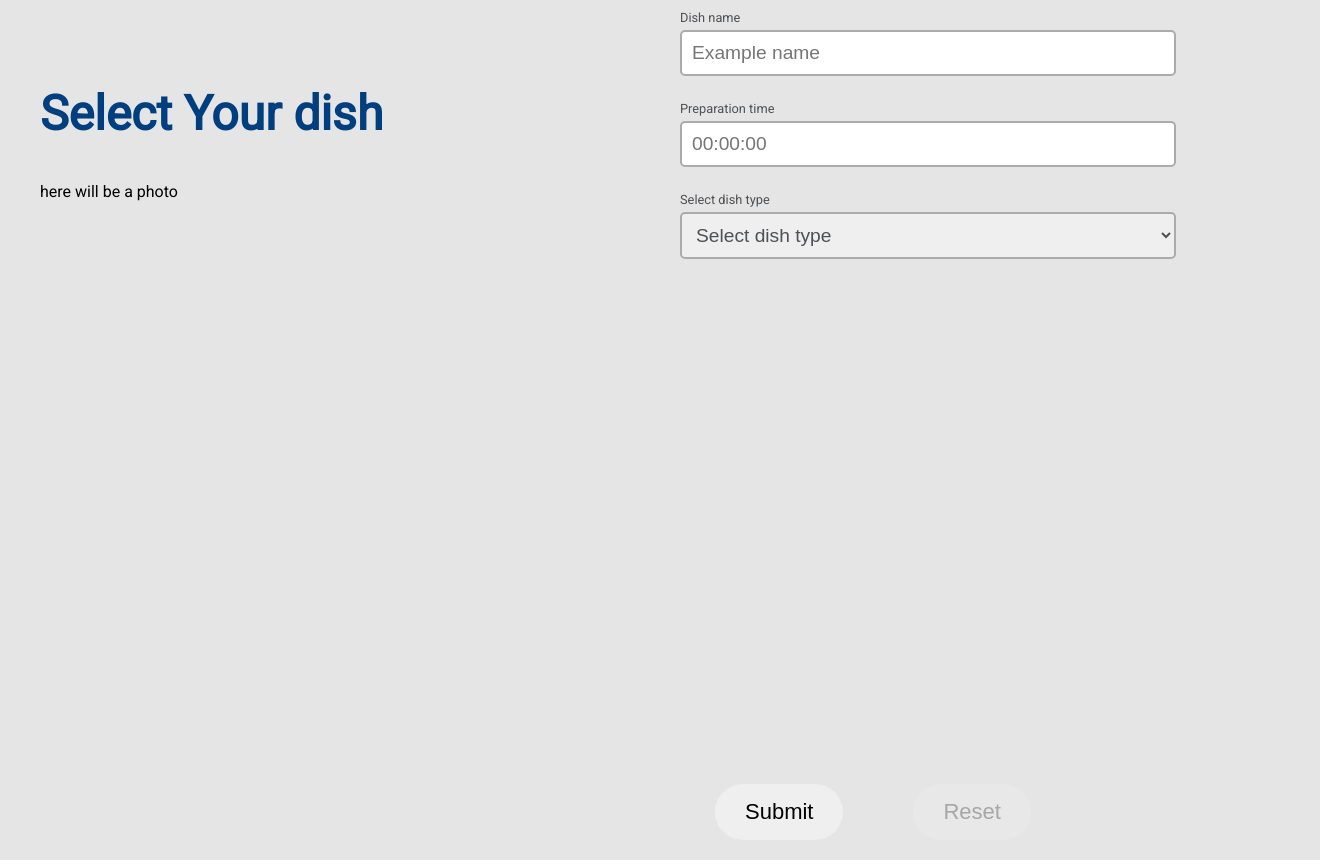
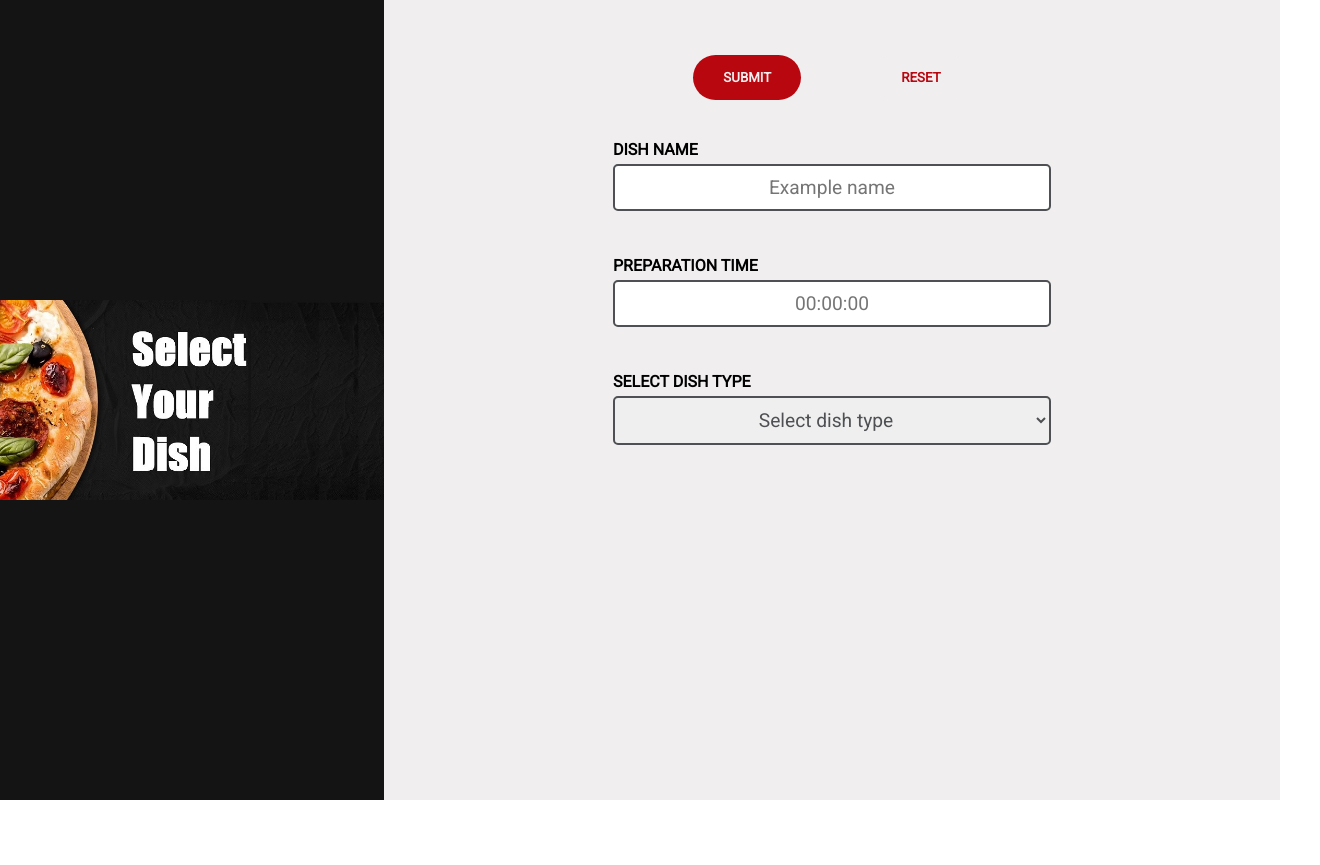
Before and after one commit to magmat88/dishes-form, a React (Create React App) app: page / in a window 1280 px wide. Shown: the whole page, 1320 px wide, since content can reach past the window. After the commit the page ends 800 px from the top, so only its background shows below. Built offline with nearby package versions, Linux system fonts and the light colour scheme.

Commit message:
Added conditional styling of form fields Improved responsive view

```diff
--- a/src/app/App.scss
+++ b/src/app/App.scss
@@ -3,89 +3,37 @@
 @import "../styles/variables/variables.scss";
 
 .app {
-    align-items: center;
+    align-items: space-between;
     background-color: $color_light;
     display: flex;
     flex-direction: column;
-    font-family: $font_default;
     font-size: 1rem;
-    justify-content: center;
-    width: 100%;
     height: 100vh;
     margin: 0;
-    padding: 30px 20px;
+    padding: 0;
+    width: 100%;
 
     .app__dishesForm {
+        align-items: flex-start;
         display: flex;
-        width: 100%;
+        flex-direction: column;
+        margin: 40px 10px;
+        width: 90%;
     }
 
-    .app__header {
-        display: flex;
-        flex-direction: column;
-        text-align: left;
-        width: 100%;
-        padding: 20px;
-        margin-top: 30px;
+    .img--fitted {
+        @extend %imgFitted;
     }
 
-    .app__dishList--unordered {
-        color: $color_dark;
-        list-style-type: none;
-        font-size: 1.2rem;
-        line-height: 2.5rem;
-        padding-left: 20px;
+    .app__img--large {
+        @extend %imgLarge;
     }
 
-    .app__text--large {
-        font-size: 2rem;
-        color: $color_contrast;
-    }
-
-    @include forMediumScreens($breakpoint-medium, $breakpoint-large) {
+    @include forLargeScreens($breakpoint-medium) {
         flex-direction: row;
 
-        .app__header,
         .app__dishesForm {
-            width: 50%;
-            min-height: 100vh;
-        }
-
-        .app__header {
-        }
-
-        .app__dishesForm {
-        }
-
-
-        .app__dishList--unordered {
-            font-size: 1.5rem;
-            line-height: 2.5rem;
-            padding-left: 20px;
-        }
-
-        .app__text--large {
-            font-size: 3rem;
-        }
-    }
-
-    @include forLargeScreens($breakpoint-large) {
-        flex-direction: row;
-
-        .app__dishList--unordered {
-            font-size: 1.5rem;
-            line-height: 2.5rem;
-            padding-left: 20px;
-        }
-
-        .app__text--large {
-            font-size: 3rem;
-        }
-
-        .app__header,
-        .app__dishesForm {
-            width: 50%;
-            min-height: 100vh;
+            width: 70%;
         }
     }
 }
--- a/src/app/App.tsx
+++ b/src/app/App.tsx
@@ -1,16 +1,17 @@
 import React from 'react';
+import axios from 'axios';
+import { TAGNAME_INPUT, TAGNAME_SELECT, URL } from '../config/constants';
 import DishesForm from '../components/DishesForm/DishesForm';
-import { TAGNAME_INPUT, TAGNAME_SELECT, URL } from '../config/constants';
-import axios from 'axios';
 import './App.scss';
 
 function handleSubmit(event: any) {
-  //check if there are no Validation errors
-
   event.preventDefault();
   const data: any = {};
   for (let element of event.target) {
-    if (element.tagName === TAGNAME_INPUT || element.tagName === TAGNAME_SELECT) {
+    if (
+      element.tagName === TAGNAME_INPUT ||
+      element.tagName === TAGNAME_SELECT
+    ) {
       if (
         element.name === 'no_of_slices' ||
         element.name === 'slices_of_bread' ||
@@ -65,21 +66,31 @@ function handleSubmit(event: any) {
     });
 }
 
+//source of image: https://pixabay.com/pl/photos/pizza-wz%c3%b3r-tekstura-t%c5%82o-pomidor-5143513/
+function ImgHeader() {
+  return (
+    <figure className="app__img--large">
+      <img
+        src={require('../images/headerImg.jpg')}
+        alt="pizza"
+        className="img--fitted"
+      />
+    </figure>
+  );
+}
+
 export function App() {
   return (
-    <main className="app">
-      <section className="app__header">
-        <h1 className="app__text--large">Select Your dish</h1>
-        {'here will be a photo'}
-      </section>
-      <section className="app__dishesForm">
+    <section className="app">
+      <ImgHeader />
+      <article className="app__dishesForm">
         <DishesForm
           handleSubmit={handleSubmit}
           reset={undefined}
           pristine={undefined}
           submitting={undefined}
         />
-      </section>
-    </main>
+      </article>
+    </section>
   );
 }
--- a/src/components/DishesForm/DishesForm.scss
+++ b/src/components/DishesForm/DishesForm.scss
@@ -3,48 +3,72 @@
 @import "../../styles/variables/variables.scss";
 
 .dishesForm {
+    align-items: center;
     display: flex;
     flex-direction: column;
-    align-items: left;
-    justify-content: flex-start;
-    width: 80%;
-    // border: 1px solid  green;
-    height: 850px;
+    justify-content: center;
+    margin: 0;
+    padding: 0;
+    width: 100%;
+
+    .dishesForm__btns {
+        display: flex;
+        flex-direction: row;
+        justify-content: center;
+    }
 
     .dishesForm__fields {
-        height: 800px;
+        background-color: $color_light;
+        display: flex;
+        flex-direction: column;
+        // height: 100vh;
+        height: 50px;
+        padding: 20px;
+        width: 90%;
     }
 
     .dishesForm__field {
         display: flex;
         flex-direction: column;
-        justify-content: flex-start;
-        width: 100%;
-        margin: 0 0 20px 0;
+        height: 600px;
     }
 
     .dishesForm__label {
-        font-size: 0.8rem;
+        @extend %textLabel;
         padding: 5px 0;
     }
 
-    .dishesForm__label--standard {
-        color: $color_grey;
+    .dishesForm__error {
+        height: 40px;
     }
 
-    .dishesForm__label--focused {
-        color: $color_contrast;
+    .dishesForm__label--warning,
+    .text--warning {
+        @extend %textWarning;
     }
 
-    .dishesForm__label--alert {
-        color: $color_alert;
+    .dishesForm__label--valid {
+        @extend %textValid;
     }
 
-    .dishesForm__input {
-        font-size: 1.2rem;
-        padding: 10px;
-        border-radius: 5px;
-        border: 2px solid;
+    .dishesForm__label--alert,
+    .text--alert {
+        @extend %textAlert;
+    }
+
+    .dishesForm__input--warning {
+        border-color: $color_warn;
+        color: $color_warn;
+    }
+
+    .dishesForm__input--valid {
+        border-color: $color_valid;
+        color: $color_valid;
+    }
+
+    .dishesForm__input--alert {
+        border-color: $color_alert;
+        color: $color_alert;
     }
 
     .dishesForm__input--standard {
@@ -52,24 +76,24 @@
         color: $color_grey;
     }
 
-    .dishesForm__input--focused {
-        border-color: $color_contrast;
-        color: $color_contrast;
+    .dishesForm__input {
+        display: flex;
+        justify-content: flex-start;
+        @extend %textStandard;
+        padding: 10px;
+        border-radius: 5px;
+        border: 2px solid;
+        // color: $color_grey;
+
+        input[type="text"] {
+            background: transparent;
+            border: none;
+            width: 82vw;
+        }
     }
 
-    .dishesForm__input--without-label {
-        margin: 45px 0;
-    }
-
-    .dishesForm__input--alert {
-        border-color: $color_alert;
-        color: $color_alert;
-
-    }
-
-    .dishesForm__btns {
-        display: flex;
-        flex-direction: row;
+    .dishesForm__input--valid {
+        border-color: $color_light-grey;
     }
 
     .btn {
@@ -77,14 +101,32 @@
     }
 
     .btn--light {
-        // @extend %btnLight;
+        @extend %btnLight;
     }
 
     .btn--contrast {
-        // @extend %btnContrast;
+        @extend %btnContrast;
     }
 
-    .btn--hidden {
-        // display: none;
+    .text--description {
+        @extend %textDescription;
+    }
+
+    @include forMediumScreens($breakpoint-small, $breakpoint-medium) {
+        align-items: center;
+
+        .dishesForm__btns {
+            flex-direction: row;
+        }
+
+        .dishesForm__fields {
+            max-width: 60%;
+        }
+    }
+
+    @include forLargeScreens($breakpoint-medium) {
+        .dishesForm__fields {
+            width: 50%;
+        }
     }
 }
--- a/src/components/DishesForm/DishesForm.tsx
+++ b/src/components/DishesForm/DishesForm.tsx
@@ -20,7 +20,22 @@ interface DishesFormProps {
 function renderDishesFormInput(field: any): JSX.Element {
   return (
     <div className="dishesForm__field">
-      <label className="dishesForm__label dishesForm__label--standard">
+      <label
+        className={`dishesForm__label ${
+          field.type !== 'range' && field.meta.touched && field.meta.error
+            ? 'dishesForm__label--alert'
+            : field.type !== 'range' && field.meta.touched && field.meta.warning
+            ? 'dishesForm__label--warning'
+            : field.type !== 'range' &&
+              field.meta.touched &&
+              !field.meta.error &&
+              !field.meta.warning
+            ? 'dishesForm__label--valid'
+            : field.type === 'range' && field.meta.touched
+            ? 'dishesForm__label--valid'
+            : null
+        }`}
+      >
         {field.label}
       </label>
       <input
@@ -31,15 +46,30 @@ function renderDishesFormInput(field: any): JSX.Element {
         min={field?.min}
         step={field?.step}
         className={
-          field.type !== 'range'
-            ? `dishesForm__input dishesForm__input--standard`
+          field.type !== 'range' && field.meta.touched && field.meta.error
+            ? 'dishesForm__input dishesForm__input--standard dishesForm__input--alert'
+            : field.type !== 'range' && field.meta.touched && field.meta.warning
+            ? 'dishesForm__input dishesForm__input--standard dishesForm__input--warning'
+            : field.type !== 'range' &&
+              field.meta.touched &&
+              !field.meta.error &&
+              !field.meta.warning
+            ? 'dishesForm__input dishesForm__input--standard dishesForm__input--valid'
+            : field.type !== 'range'
+            ? 'dishesForm__input dishesForm__input--standard'
             : null
         }
       />
-      {field.meta.touched && <p className="text--danger">{field.meta.error}</p>}
-      {!field.meta.error && field.meta.touched && (
-        <p className="text--danger">{field.meta.warning}</p>
-      )}
+      <article className="dishesForm__error">
+        {field.meta.touched && (
+          <p className="text--description text--alert">{field.meta.error}</p>
+        )}
+        {!field.meta.error && field.meta.touched && (
+          <p className="text--description text--warning">
+            {field.meta.warning}
+          </p>
+        )}
+      </article>
     </div>
   );
 }
@@ -47,23 +77,38 @@ function renderDishesFormInput(field: any): JSX.Element {
 function renderDishesFormSelect(field: any): JSX.Element {
   return (
     <div className="dishesForm__field">
-      <label className="dishesForm__label dishesForm__label--standard">
+      <label
+        className={`dishesForm__label ${
+          field.meta.touched && field.meta.error
+            ? 'dishesForm__label--alert'
+            : field.meta.touched && !field.meta.error
+            ? 'dishesForm__label--valid'
+            : null
+        }`}
+      >
         {field.label}
       </label>
       <select
         {...field.input}
         placeholder={field?.placeholder}
-        className="dishesForm__input dishesForm__input--standard"
+        className={`dishesForm__input ${
+          field.meta.touched && field.meta.error
+            ? 'dishesForm__input--alert'
+            : field.meta.touched && !field.meta.error
+            ? 'dishesForm__input--valid'
+            : 'dishesForm__input--standard'
+        }`}
       >
         <option value="">Select dish type</option>
         <option value="pizza">Pizza</option>
         <option value="soup">Soup</option>
         <option value="sandwich">Sandwich</option>
       </select>
-      {field.meta.touched && <p className="text--danger">{field.meta.error}</p>}
-      {!field.meta.error && field.meta.touched && (
-        <p className="text--alert">{field.meta.warning}</p>
-      )}
+      <article className="dishesForm__error">
+        {field.meta.touched && (
+          <p className="text--description text--alert">{field.meta.error}</p>
+        )}
+      </article>
     </div>
   );
 }
@@ -194,6 +239,23 @@ function DishesForm({
 
   return (
     <form onSubmit={handleSubmit} className="dishesForm">
+      <section className="dishesForm__btns">
+        <button
+          type="submit"
+          disabled={submitting}
+          className="btn btn--contrast"
+        >
+          Submit
+        </button>
+        <button
+          type="button"
+          onClick={reset}
+          disabled={pristine || submitting}
+          className="btn btn--light"
+        >
+          Reset
+        </button>
+      </section>
       <section className="dishesForm__fields">
         <DishNameField />
         <DishPreparationTimeField />
@@ -207,24 +269,6 @@ function DishesForm({
 
         {FormDetailsByDishType(dishType)}
       </section>
-      <section className="dishesForm__btns">
-        <button
-          type="submit"
-          disabled={submitting}
-          className="btn btn--contrast btn--hidden"
-        >
-          Submit
-        </button>
-        <button
-          type="button"
-          onClick={reset}
-          disabled={pristine || submitting}
-          className="btn btn--light btn--hidden"
-        >
-          Reset
-        </button>
-        <p id="response"></p>
-      </section>
     </form>
   );
 }
--- a/src/styles/placeholders/buttons.scss
+++ b/src/styles/placeholders/buttons.scss
@@ -1,16 +1,15 @@
 @import "../variables/variables.scss";
 
 %btn {
-    display: flex;
-    flex-direction: column;
-    align-items: center;
-    justify-content: center;
+    @extend %textLabel;
     border-radius: 50px;
     border: none;
     cursor: pointer;
-    font-size: 22px;
+    display: flex;
+    justify-content: center;
     margin: 15px 35px;
     padding: 15px 30px;
+    width: 90px;
 
     &:active {
         border: 5px solid $color_active;
@@ -21,11 +20,21 @@
 %btnLight {
     background-color: $color_light;
     color: $color_contrast;
+
+    &:hover {
+        background-color: $color_alert;
+        color: $color_light;
+    }
+
+    a {
+        color: $color_contrast;
+        text-decoration: none;
+    }
 }
 
 %btnContrast {
+    background-color: $color_contrast;
     color: $color_light;
-    background-color: $color_contrast;
 
     &:hover {
         background-color: $color_contrast;
--- a/src/styles/placeholders/images.scss
+++ b/src/styles/placeholders/images.scss
@@ -1,6 +1,40 @@
 %imgFitted {
     height: 100%;
+    margin: 0;
     max-height: 100%;
+    max-width: 100vw;
     object-fit: cover;
+    padding: 0;
+
+    @include forMediumScreens($breakpoint-small, $breakpoint-medium) {
+        max-width: 100%;
+    }
+    @include forLargeScreens($breakpoint-medium) {
+        height: 200px;
+        width: 100%;
+    }
+}
+
+%imgLarge {
+    align-items: center;
+    display: flex;
+    flex-direction: column;
+    height: 25vh;
+    justify-content: center;
+    margin: 0;
+    max-width: 100vw;
+    padding: 0;
     width: 100%;
+
+    @include forMediumScreens($breakpoint-small, $breakpoint-medium) {
+        max-width: 100%;
+        background-color: $color_background;
+        height: 20vh;
+    }
+
+    @include forLargeScreens($breakpoint-medium) {
+        max-width: 30vw;
+        background-color: $color_background;
+        height: 100vh;
+    }
 }
--- a/src/styles/placeholders/text.scss
+++ b/src/styles/placeholders/text.scss
@@ -1,28 +1,29 @@
-//TODO: fonts in rem
-
-%textHeader {
-    font-size: 40px;
-    font-weight: 600;
-    text-align: center;
-}
-
 %textDescription {
-    font-size: 22px;
-    line-height: 37px;
+    font-family: $font_default;
+    font-size: 0.7rem;;
 }
 
 %textStandard {
-    font-size: 24px;
-    line-height: 37px;
+    font-family: $font_default;
+    font-size: 1.2rem;
     text-align: center;
 }
 
 %textLabel {
+    font-family: $font_default;
+    font-weight: 700;
     text-transform: uppercase;
-    font-weight: 700;
     width: 100%;
 }
 
 %textWarning {
-    color: $color_contrast
+    color: $color_warn;
 }
+
+%textAlert {
+    color: $color_alert;
+}
+
+%textValid {
+    color: $color_valid;
+}
```
Also changed, not shown: src/styles/variables/colors.scss (+6 -3 lines), src/images/headerImg.jpg (added), src/images/headerImgMedium.jpg (added).
